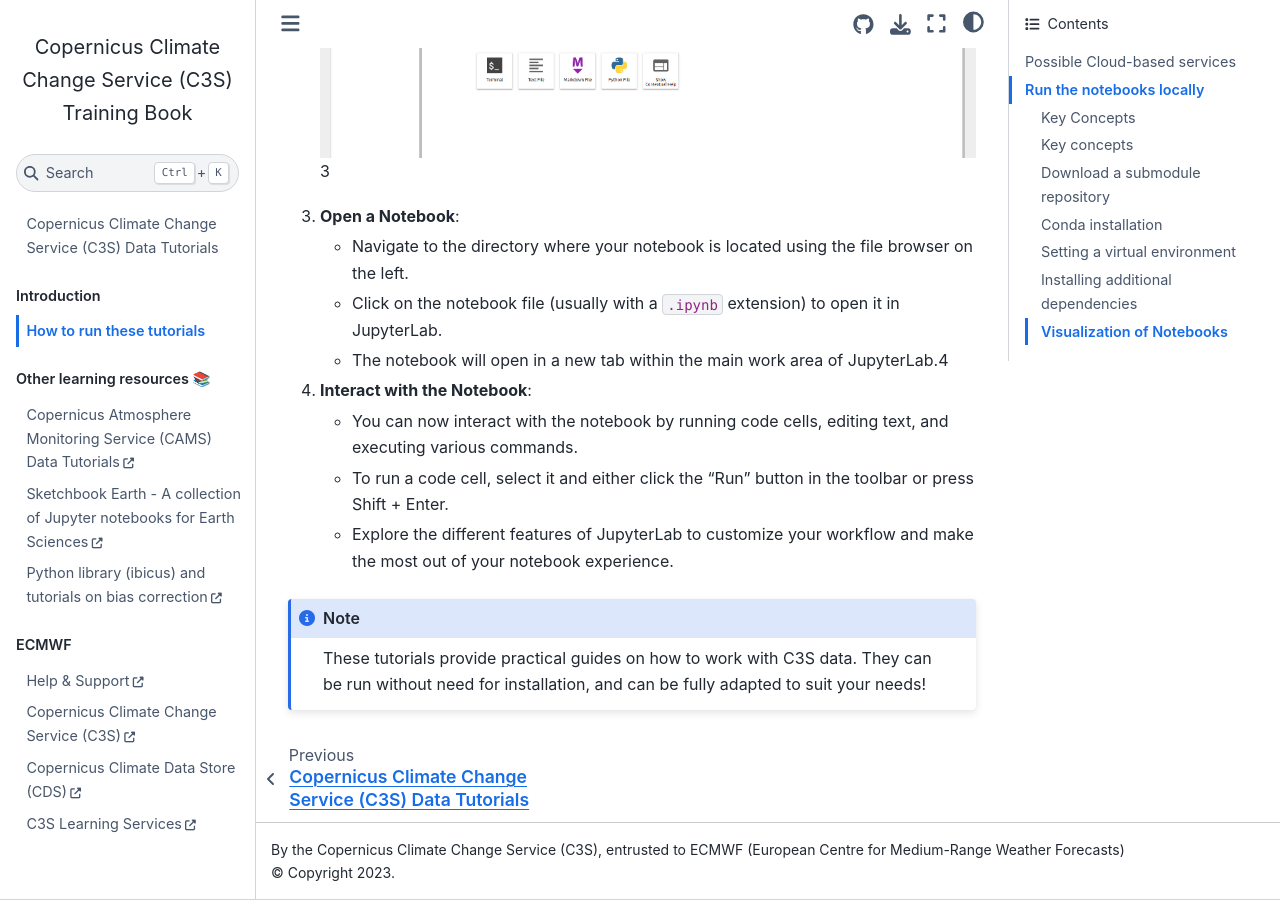
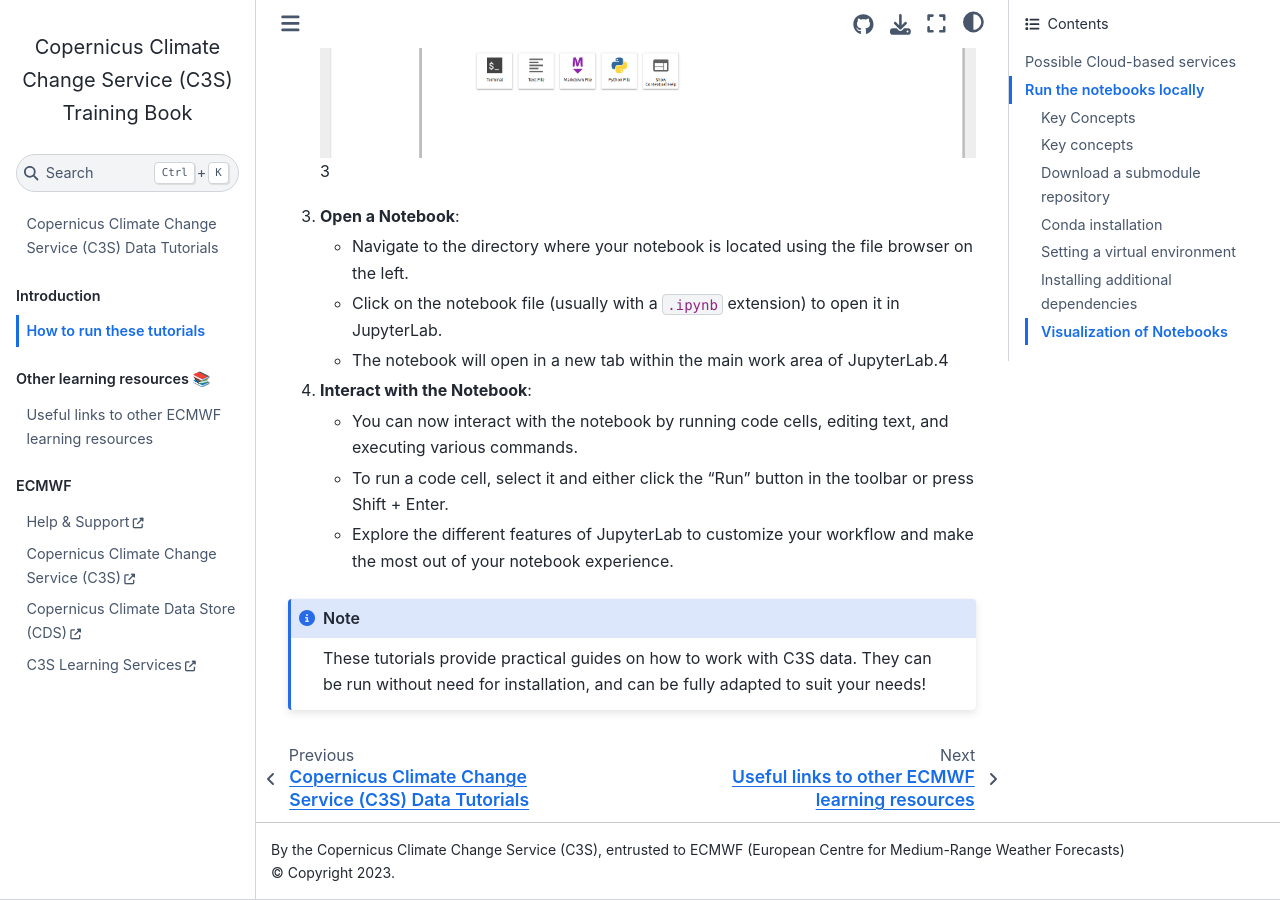
Before and after one commit to ecmwf-training/c3s-training, a Jupyter Book: the page built from how-to-run-these-tutorials.md, in a window 1280 px wide and 900 px high, scrolled down 6017 px. Built offline with Jupyter Book 1.0.4 settings and Sphinx 7.4.7 and the Sphinx Book theme 1.1.4, drawn with Linux system fonts in a browser that asks for light colours; pages that are not in the unit, such as notebooks, are missing from menus.

Commit message:
other learning resources to md

```diff
--- a/_toc.yml
+++ b/_toc.yml
@@ -111,12 +111,7 @@
             title: Observing major flood events
   - caption: Other learning resources 📚
     chapters:
-      - url: https://Randbee.github.io/CAMSBook
-        title: Copernicus Atmosphere Monitoring Service (CAMS) Data Tutorials
-      - url: https://ecmwfcode4earth.github.io/sketchbook-earth
-        title: Sketchbook Earth - A collection of Jupyter notebooks for Earth Sciences
-      - url: https://ibicus.readthedocs.io/en/latest/getting_started/overview.html
-        title: Python library (ibicus) and tutorials on bias correction
+      - file: other_learning_resources
   - caption: ECMWF
     chapters:
       - url: https://climate.copernicus.eu/help-and-support
```
Also changed, not shown: other_learning_resources.md (added, +10 -0 lines).
